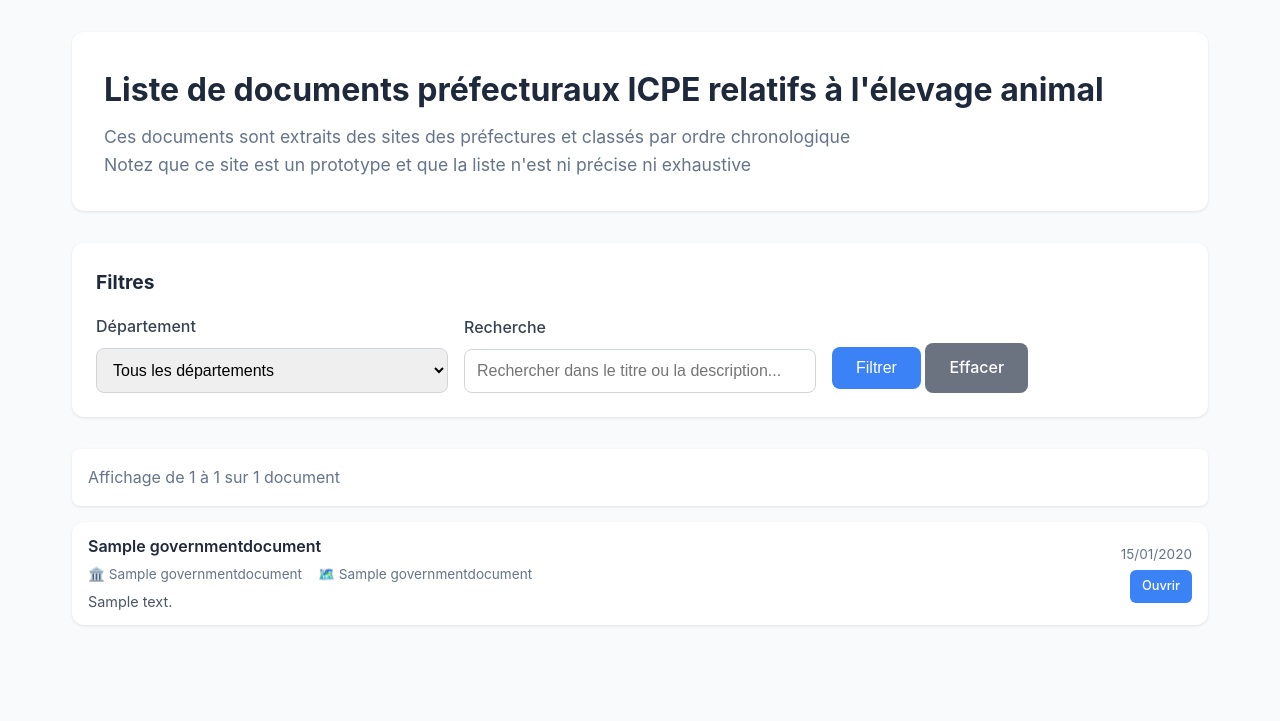
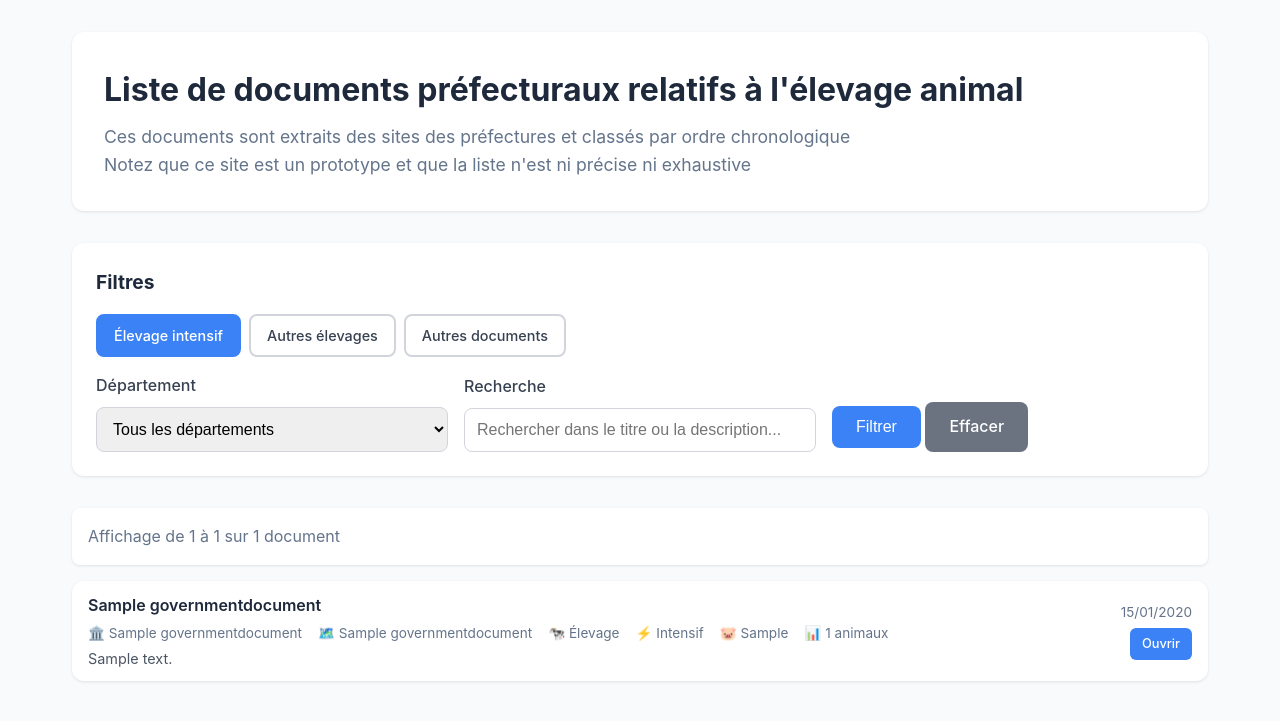
Before and after one commit to Thomas087/libscanner, a Django app: page / in a window 1280 px wide. Shown: the top 721 px of the page. Run offline with Django 4.2, Linux system fonts and the light colour scheme; tables that the repository leaves empty hold one stand-in row (values such as "Sample post"); parts of the project's set-up code (start-up, migrations or seed data) failed here and were passed over.

Commit message:
Ameee2lioration frontend

```diff
--- a/scraper/templates/scraper/document_list.html
+++ b/scraper/templates/scraper/document_list.html
@@ -124,6 +124,43 @@
             background: #4b5563;
         }
 
+        .document-type-filters {
+            display: flex;
+            gap: 0.5rem;
+            flex-wrap: wrap;
+            margin-bottom: 1rem;
+        }
+
+        .filter-toggle {
+            padding: 0.5rem 1rem;
+            border: 2px solid #d1d5db;
+            border-radius: 8px;
+            background: white;
+            color: #374151;
+            font-size: 0.9rem;
+            font-weight: 500;
+            cursor: pointer;
+            transition: all 0.2s;
+            text-decoration: none;
+            display: inline-block;
+        }
+
+        .filter-toggle:hover {
+            border-color: #3b82f6;
+            color: #3b82f6;
+        }
+
+        .filter-toggle.active {
+            background: #3b82f6;
+            border-color: #3b82f6;
+            color: white;
+        }
+
+        .filter-toggle.active:hover {
+            background: #2563eb;
+            border-color: #2563eb;
+        }
+
         .results-info {
             background: white;
             border-radius: 8px;
@@ -202,10 +239,13 @@
         .document-description {
             color: #4b5563;
             font-size: 0.9rem;
-            white-space: nowrap;
+            display: -webkit-box;
+            -webkit-line-clamp: 2;
+            -webkit-box-orient: vertical;
             overflow: hidden;
-            text-overflow: ellipsis;
             margin-top: 0.25rem;
+            line-height: 1.4;
+            word-break: break-word;
         }
 
         .document-date {
@@ -332,14 +372,36 @@
 <body>
     <div class="container">
         <div class="header">
-            <h1>Liste de documents préfecturaux ICPE relatifs à l'élevage animal</h1>
+            <h1>Liste de documents préfecturaux relatifs à l'élevage animal</h1>
             <p>Ces documents sont extraits des sites des préfectures et classés par ordre chronologique</p>
             <p>Notez que ce site est un prototype et que la liste n'est ni précise ni exhaustive</p>
         </div>
 
         <div class="filters">
             <h3>Filtres</h3>
+
+            <!-- Document Type Filters -->
+            <div class="document-type-filters">
+                <a href="?{% if current_department %}department={{ current_department }}&{% endif %}{% if current_search %}search={{ current_search }}&{% endif %}intensive={% if show_intensive %}false{% else %}true{% endif %}&other_animal={{ show_other_animal|yesno:'true,false' }}&other_docs={{ show_other_docs|yesno:'true,false' }}"
+                   class="filter-toggle {% if show_intensive %}active{% endif %}">
+                    Élevage intensif
+                </a>
+                <a href="?{% if current_department %}department={{ current_department }}&{% endif %}{% if current_search %}search={{ current_search }}&{% endif %}intensive={{ show_intensive|yesno:'true,false' }}&other_animal={% if show_other_animal %}false{% else %}true{% endif %}&other_docs={{ show_other_docs|yesno:'true,false' }}"
+                   class="filter-toggle {% if show_other_animal %}active{% endif %}">
+                    Autres élevages
+                </a>
+                <a href="?{% if current_department %}department={{ current_department }}&{% endif %}{% if current_search %}search={{ current_search }}&{% endif %}intensive={{ show_intensive|yesno:'true,false' }}&other_animal={{ show_other_animal|yesno:'true,false' }}&other_docs={% if show_other_docs %}false{% else %}true{% endif %}"
+                   class="filter-toggle {% if show_other_docs %}active{% endif %}">
+                    Autres documents
+                </a>
+            </div>
+
             <form method="get" id="filter-form">
+                <!-- Hidden inputs to preserve document type filters -->
+                <input type="hidden" name="intensive" value="{{ show_intensive|yesno:'true,false' }}">
+                <input type="hidden" name="other_animal" value="{{ show_other_animal|yesno:'true,false' }}">
+                <input type="hidden" name="other_docs" value="{{ show_other_docs|yesno:'true,false' }}">
+
                 <div class="filter-row">
                     <div class="filter-group">
                         <label for="department">Département</label>
@@ -390,10 +452,26 @@
                                 {% if document.region_name %}
                                     <span>🗺️ {{ document.region_name }}</span>
                                 {% endif %}
+                                {% if document.is_animal_project %}
+                                    <span>🐄 Élevage</span>
+                                {% endif %}
+                                {% if document.is_intensive_farming %}
+                                    <span>⚡ Intensif</span>
+                                {% endif %}
+                                {% if document.animal_type %}
+                                    <span>🐷 {{ document.animal_type }}</span>
+                                {% endif %}
+                                {% if document.animal_number %}
+                                    <span>📊 {{ document.animal_number }} animaux</span>
+                                {% endif %}
                             </div>
-                            {% if document.description %}
+                            {% if document.summary %}
                                 <div class="document-description">
-                                    {{ document.description|truncatewords:15 }}
+                                    {{ document.summary }}
+                                </div>
+                            {% elif document.description %}
+                                <div class="document-description">
+                                    {{ document.description }}
                                 </div>
                             {% endif %}
                         </div>
@@ -412,8 +490,8 @@
             {% if page_obj.has_other_pages %}
                 <div class="pagination">
                     {% if page_obj.has_previous %}
-                        <a href="?{% if current_department %}department={{ current_department }}&{% endif %}{% if current_search %}search={{ current_search }}&{% endif %}page=1">&laquo; Première</a>
-                        <a href="?{% if current_department %}department={{ current_department }}&{% endif %}{% if current_search %}search={{ current_search }}&{% endif %}page={{ page_obj.previous_page_number }}">Précédente</a>
+                        <a href="?{% if current_department %}department={{ current_department }}&{% endif %}{% if current_search %}search={{ current_search }}&{% endif %}intensive={{ show_intensive|yesno:'true,false' }}&other_animal={{ show_other_animal|yesno:'true,false' }}&other_docs={{ show_other_docs|yesno:'true,false' }}&page=1">&laquo; Première</a>
+                        <a href="?{% if current_department %}department={{ current_department }}&{% endif %}{% if current_search %}search={{ current_search }}&{% endif %}intensive={{ show_intensive|yesno:'true,false' }}&other_animal={{ show_other_animal|yesno:'true,false' }}&other_docs={{ show_other_docs|yesno:'true,false' }}&page={{ page_obj.previous_page_number }}">Précédente</a>
                     {% endif %}
 
                     <span class="current">
@@ -421,8 +499,8 @@
                     </span>
 
                     {% if page_obj.has_next %}
-                        <a href="?{% if current_department %}department={{ current_department }}&{% endif %}{% if current_search %}search={{ current_search }}&{% endif %}page={{ page_obj.next_page_number }}">Suivante</a>
-                        <a href="?{% if current_department %}department={{ current_department }}&{% endif %}{% if current_search %}search={{ current_search }}&{% endif %}page={{ page_obj.paginator.num_pages }}">Dernière &raquo;</a>
+                        <a href="?{% if current_department %}department={{ current_department }}&{% endif %}{% if current_search %}search={{ current_search }}&{% endif %}intensive={{ show_intensive|yesno:'true,false' }}&other_animal={{ show_other_animal|yesno:'true,false' }}&other_docs={{ show_other_docs|yesno:'true,false' }}&page={{ page_obj.next_page_number }}">Suivante</a>
+                        <a href="?{% if current_department %}department={{ current_department }}&{% endif %}{% if current_search %}search={{ current_search }}&{% endif %}intensive={{ show_intensive|yesno:'true,false' }}&other_animal={{ show_other_animal|yesno:'true,false' }}&other_docs={{ show_other_docs|yesno:'true,false' }}&page={{ page_obj.paginator.num_pages }}">Dernière &raquo;</a>
                     {% endif %}
                 </div>
             {% endif %}
--- a/scraper/views.py
+++ b/scraper/views.py
@@ -6,16 +6,44 @@ from .models import GovernmentDocument
 def document_list(request):
     """
     View to display a paginated list of government documents.
-    Filters for ICPE documents only and allows filtering by department.
+    Allows filtering by document type and department.
     """
-    # Get all ICPE documents, ordered by date_updated (already set in model Meta)
-    documents = GovernmentDocument.objects.filter(is_icpe=True)
+    # Get all documents, ordered by date_updated (already set in model Meta)
+    documents = GovernmentDocument.objects.all()
 
     # Get filter parameters
     department = request.GET.get('department', '')
     search = request.GET.get('search', '')
 
-    # Apply filters
+    # Document type filters - check if any filters are explicitly set
+    intensive_param = request.GET.get('intensive')
+    other_animal_param = request.GET.get('other_animal')
+    other_docs_param = request.GET.get('other_docs')
+
+    # If no filter parameters are provided, default to intensive farming only
+    if not any([intensive_param, other_animal_param, other_docs_param]):
+        show_intensive = True
+        show_other_animal = False
+        show_other_docs = False
+    else:
+        # Use the provided parameters, allowing all to be false
+        show_intensive = intensive_param == 'true'
+        show_other_animal = other_animal_param == 'true'
+        show_other_docs = other_docs_param == 'true'
+
+    # Apply document type filters
+    type_filters = Q()
+    if show_intensive:
+        type_filters |= Q(is_intensive_farming=True)
+    if show_other_animal:
+        type_filters |= Q(is_animal_project=True, is_intensive_farming=False)
+    if show_other_docs:
+        type_filters |= Q(is_animal_project=False, is_intensive_farming=False)
+
+    if type_filters:
+        documents = documents.filter(type_filters)
+
+    # Apply other filters
     if department:
         documents = documents.filter(prefecture_name__icontains=department)
 
@@ -32,7 +60,6 @@ def document_list(request):
 
     # Get unique departments for filter dropdown
     departments = GovernmentDocument.objects.filter(
-        is_icpe=True,
         prefecture_name__isnull=False
     ).values_list('prefecture_name', flat=True).distinct().order_by('prefecture_name')
 
@@ -42,6 +69,9 @@ def document_list(request):
         'departments': departments,
         'current_department': department,
         'current_search': search,
+        'show_intensive': show_intensive,
+        'show_other_animal': show_other_animal,
+        'show_other_docs': show_other_docs,
     }
 
     return render(request, 'scraper/document_list.html', context)
```
